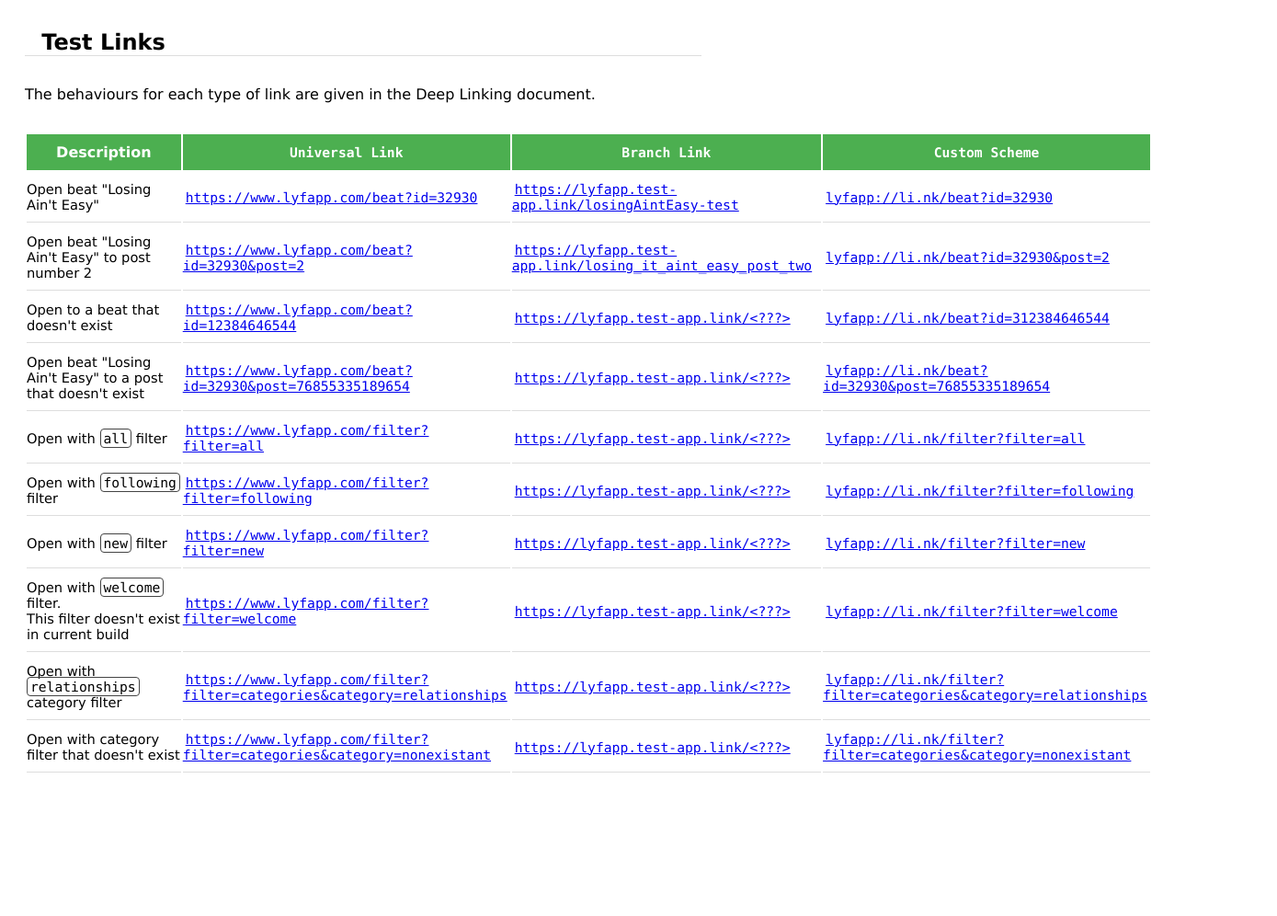
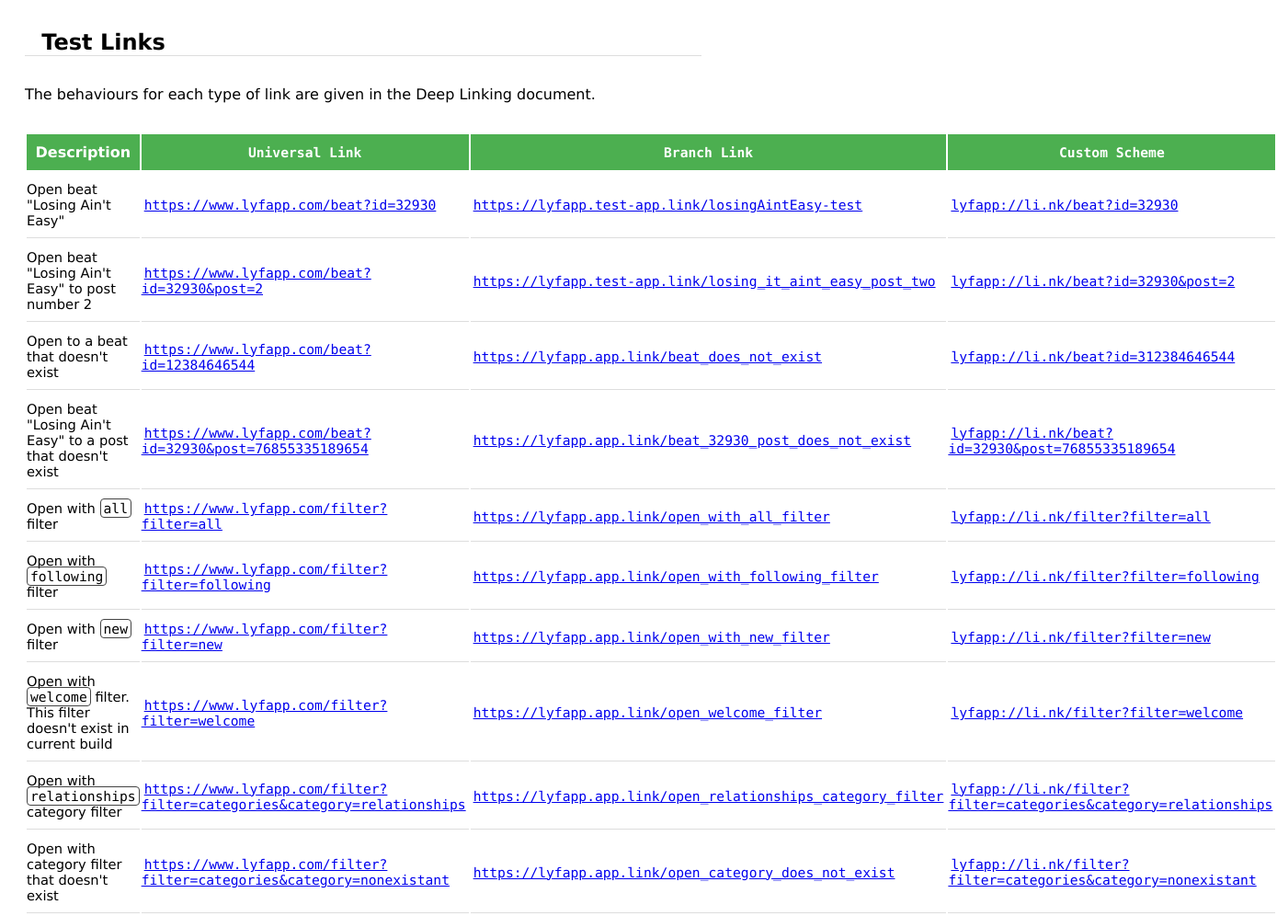
Before and after one commit to lyf-app/lyf-app.github.io, a plain HTML site: page testTable.html in a window 1280 px wide. Shown: the whole page at 92% size, 1389 px wide, since content can reach past the window. Before the commit the page ends 850 px from the top, so only its background shows below. Drawn offline with Linux system fonts and the light colour scheme.

Commit message:
Update Branch test links

```diff
--- a/testTable.html
+++ b/testTable.html
@@ -44,49 +44,49 @@
                     <tr>
                         <td class="descCol smaller">Open to a beat that doesn't exist</td>
                         <td class="linksCol"><a href="https://www.lyfapp.com/beat?id=12384646544">https://www.lyfapp.com/beat?id=12384646544</a></td>
-                        <td class="linksCol"><a href="https://lyfapp.test-app.link/">https://lyfapp.test-app.link/&lt;???&gt;</a></td>
+                        <td class="linksCol"><a href="https://lyfapp.app.link/beat_does_not_exist">https://lyfapp.app.link/beat_does_not_exist</a></td>
                         <td class="linksCol"><a href="lyfapp://li.nk/beat?id=12384646544">lyfapp://li.nk/beat?id=312384646544</a></td>
                     </tr>
                     <tr>
                         <td class="descCol smaller">Open beat "Losing Ain't Easy" to a post that doesn't exist</td>
                         <td class="linksCol"><a href="https://www.lyfapp.com/beat?id=32930&post=76855335189654">https://www.lyfapp.com/beat?id=32930&post=76855335189654</a></td>
-                        <td class="linksCol"><a href="https://lyfapp.test-app.link/">https://lyfapp.test-app.link/&lt;???&gt;</a></td>
+                        <td class="linksCol"><a href="https://lyfapp.app.link/beat_32930_post_does_not_exist">https://lyfapp.app.link/beat_32930_post_does_not_exist</a></td>
                         <td class="linksCol"><a href="lyfapp://li.nk/beat?id=32930&post=76855335189654">lyfapp://li.nk/beat?id=32930&post=76855335189654</a></td>
                     </tr>
                     <tr>
                         <td class="descCol smaller">Open with <code>all</code> filter</td>
                         <td class="linksCol"><a href="https://www.lyfapp.com/filter?filter=all">https://www.lyfapp.com/filter?filter=all</a></td>
-                        <td class="linksCol"><a href="https://lyfapp.test-app.link/">https://lyfapp.test-app.link/&lt;???&gt;</a></td>
+                        <td class="linksCol"><a href="https://lyfapp.app.link/open_with_all_filter">https://lyfapp.app.link/open_with_all_filter</a></td>
                         <td class="linksCol"><a href="lyfapp://li.nk/filter?filter=all">lyfapp://li.nk/filter?filter=all</a></td>
                     </tr>
                     <tr>
                         <td class="descCol smaller">Open with <code>following</code> filter</td>
                         <td class="linksCol"><a href="https://www.lyfapp.com/filter?filter=following">https://www.lyfapp.com/filter?filter=following</a></td>
-                        <td class="linksCol"><a href="https://lyfapp.test-app.link/">https://lyfapp.test-app.link/&lt;???&gt;</a></td>
+                        <td class="linksCol"><a href="https://lyfapp.app.link/open_with_following_filter">https://lyfapp.app.link/open_with_following_filter</a></td>
                         <td class="linksCol"><a href="lyfapp://li.nk/filter?filter=following">lyfapp://li.nk/filter?filter=following</a></td>
                     </tr>
                     <tr>
                         <td class="descCol smaller">Open with <code>new</code> filter</td>
                         <td class="linksCol"><a href="https://www.lyfapp.com/filter?filter=new">https://www.lyfapp.com/filter?filter=new</a></td>
-                        <td class="linksCol"><a href="https://lyfapp.test-app.link/">https://lyfapp.test-app.link/&lt;???&gt;</a></td>
+                        <td class="linksCol"><a href="https://lyfapp.app.link/open_with_new_filter">https://lyfapp.app.link/open_with_new_filter</a></td>
                         <td class="linksCol"><a href="lyfapp://li.nk/filter?filter=new">lyfapp://li.nk/filter?filter=new</a></td>
                     </tr>
                     <tr>
                         <td class="descCol smaller">Open with <code>welcome</code> filter.<br/>This filter doesn't exist in current build</td>
                         <td class="linksCol"><a href="https://www.lyfapp.com/filter?filter=welcome">https://www.lyfapp.com/filter?filter=welcome</a></td>
-                        <td class="linksCol"><a href="https://lyfapp.test-app.link/">https://lyfapp.test-app.link/&lt;???&gt;</a></td>
+                        <td class="linksCol"><a href="https://lyfapp.app.link/open_welcome_filter">https://lyfapp.app.link/open_welcome_filter</a></td>
                         <td class="linksCol"><a href="lyfapp://li.nk/filter?filter=welcome">lyfapp://li.nk/filter?filter=welcome</a></td>
                     </tr>
                     <tr>
                         <td class="descCol smaller">Open with <code>relationships</code> category filter</td>
                         <td class="linksCol"><a href="https://www.lyfapp.com/filter?filter=categories&category=relationships">https://www.lyfapp.com/filter?filter=categories&category=relationships</a></td>
-                        <td class="linksCol"><a href="https://lyfapp.test-app.link/">https://lyfapp.test-app.link/&lt;???&gt;</a></td>
+                        <td class="linksCol"><a href="https://lyfapp.app.link/open_relationships_category_filter">https://lyfapp.app.link/open_relationships_category_filter</a></td>
                         <td class="linksCol"><a href="lyfapp://li.nk/filter?filter=categories&category=relationships">lyfapp://li.nk/filter?filter=categories&category=relationships</a></td>
                     </tr>
                     <tr>
                         <td class="descCol smaller">Open with category filter that doesn't exist</td>
                         <td class="linksCol"><a href="https://www.lyfapp.com/filter?filter=categories&category=nonexistant">https://www.lyfapp.com/filter?filter=categories&category=nonexistant</a></td>
-                        <td class="linksCol"><a href="https://lyfapp.test-app.link/">https://lyfapp.test-app.link/&lt;???&gt;</a></td>
+                        <td class="linksCol"><a href="https://lyfapp.app.link/open_category_does_not_exist">https://lyfapp.app.link/open_category_does_not_exist</a></td>
                         <td class="linksCol"><a href="lyfapp://li.nk/filter?filter=categories&category=nonexistant">lyfapp://li.nk/filter?filter=categories&category=nonexistant</a></td>
                     </tr>
                 </tbody>
```
